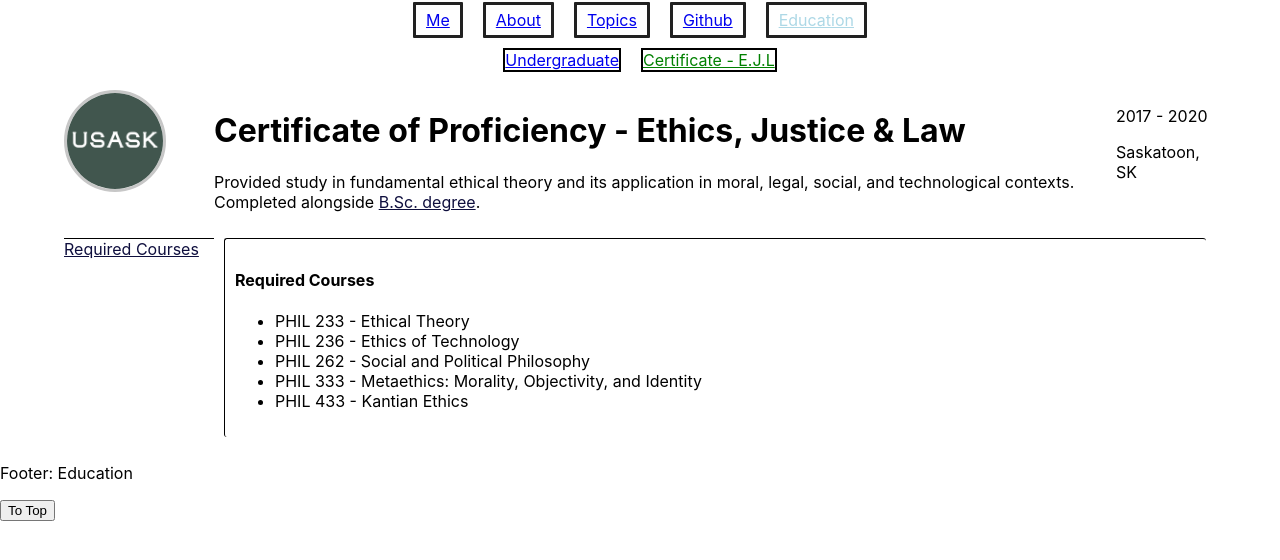
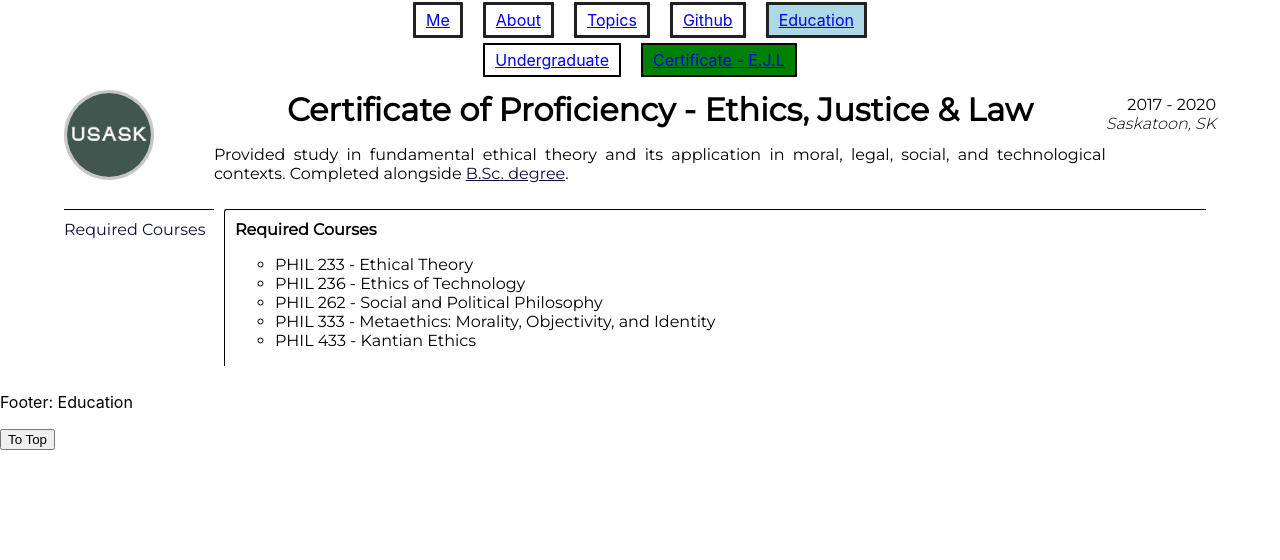
Before and after one commit to bradendubois/personal-website-v3, a React (Create React App) app: page /education/certificate in a window 1280 px wide. Shown: the top 560 px of the page. Built offline with nearby package versions, Linux system fonts and the light colour scheme.

Commit message:
Added Experience placeholder, styling to Education

```diff
--- a/package.json
+++ b/package.json
@@ -16,7 +16,8 @@
     "react-router": "^5.2.0",
     "react-router-dom": "^5.2.0",
     "react-scripts": "3.4.3",
-    "redux": "^4.0.5"
+    "redux": "^4.0.5",
+    "require-context": "^1.1.0"
   },
   "scripts": {
     "start": "react-scripts start",
--- a/src/components/Education/Undergraduate/index.jsx
+++ b/src/components/Education/Undergraduate/index.jsx
@@ -42,9 +42,6 @@ const Undergraduate = () => {
                 <p>Saskatoon, SK</p>
             </div>
 
-
-            {/* Summary */}
-
             {/* Courses Taken */}
             <div className={"itemSide undergraduateCoursesSide"} >
                 <NavLink
@@ -87,6 +84,32 @@ const Undergraduate = () => {
             </div>
 
             {/* Experience */}
+            <div className={"itemSide undergraduateExperienceSide"}>
+                <NavLink
+                    to={location =>
+                        location.pathname === `${match.url}/experience` ?
+                            `${match.url}` : `${match.url}/experience`
+                    }
+                    activeClassName={"activeItemSide"}
+                >Experience</NavLink>
+            </div>
+            <div className={"itemContent undergraduateExperienceContent"}>
+
+                {/* Research Assistant */}
+                <div className={"nestedItem"}>
+                    <h3>Student Research Assistant</h3>
+                    <h4>Spring 2020 - Present</h4>
+                    <p>Working with Professor Eric Neufeld. TODO</p>
+                </div>
+
+                {/* TA / Marking Work */}
+                <div className={"nestedItem"}>
+                    <h3>Student Teaching Assistant / Marker</h3>
+                    <h4>Fall 2020</h4>
+                    <p>TODO</p>
+                </div>
+
+            </div>
 
             {/* Achievements */}
             <div className={"itemSide undergraduateAchievementsSide"} >
@@ -101,15 +124,20 @@ const Undergraduate = () => {
             <div className={"itemContent undergraduateAchievementsContent"}>
 
                 {/* CS USRA */}
-                <div>
+                <div className={"nestedItem"}>
                     <h3>Computer Science USRA</h3>
                     <h4>Summer 2020</h4>
                     <p>Recipient of a Department of Computer Science Undergraduate Student Research Assistant
-                        award. Working with Professor Eric Neufeld for the summer of 2020.</p>
+                        award. Research conducted under the supervision of <a
+                            href={"https://www.cs.usask.ca/faculty/eric/"}
+                            target={"_blank"}
+                            rel={"noopener noreferrer"}
+                        >Dr. Eric Neufeld</a> for the Spring/Summer of 2020.</p>
                 </div>
 
+
                 {/* Competitive Programming */}
-                <div>
+                <div className={"nestedItem"}>
                     <h3>Competitive Programming</h3>
                     <h4>Fall 2019</h4>
                     <p>Winning team of the Advanced category for the Local Qualifier in the ACM
@@ -119,10 +147,14 @@ const Undergraduate = () => {
                 </div>
 
                 {/* Unix Bootcamps */}
-                <div>
+                <div className={"nestedItem"}>
                     <h3>Unix Bootcamp Presentations</h3>
                     <h4>Fall 2019</h4>
-                    <p>Co-prepared and delivered intermediate-level presentations for the CSSS's Unix Bootcamp.</p>
+                    <p>Co-prepared and delivered intermediate-level presentations for the <a
+                        href={"http://csss.usask.ca/"}
+                        target={"_blank"}
+                        rel={"noopener noreferrer"}
+                    >CSSS</a>'s Unix Bootcamp.</p>
                 </div>
             </div>
 
@@ -137,32 +169,45 @@ const Undergraduate = () => {
                 >Groups & Societies</NavLink>
             </div>
             <div className={"itemContent undergraduateGroupsContent"}>
-                <div>
+                <div  className={"nestedItem group"}>
                     <h3>Arts and Science Students' Union</h3>
-                    <h4>Technical Manager</h4>
-                    <h4>2017 - Present</h4>
+
+                    <div className={"roleDetails"}>
+                        <h4 className={"role"}>Technical Manager</h4>
+                        <h4 className={"time"}>2017 - Present</h4>
+                    </div>
+
                     <ul>
-                        <li>Responsible for maintaining the ASSU website (assu.usask.ca).</li>
+                        <li>Responsible for maintaining the ASSU website (<a target={"_blank"} rel={"noopener noreferrer"} href={"https://assu.usask.ca/"}>assu.usask.ca</a>).</li>
                         <li>General technical support.</li>
                     </ul>
                 </div>
 
-                <div>
+                <div className={"nestedItem group"}>
                     <h3>Cyber Security Team</h3>
-                    <h4>Member</h4>
-                    <h4>2019 - Present</h4>
+
+                    <div className={"roleDetails"}>
+                        <h4 className={"role"}>Member</h4>
+                        <h4 className={"time"}>2019 - Present</h4>
+                    </div>
                 </div>
 
-                <div>
+                <div  className={"nestedItem group"}>
                     <h3>Computer Science Students' Society</h3>
-                    <h4>Member</h4>
-                    <h4>2017 - Present</h4>
+
+                    <div className={"roleDetails"}>
+                        <h4 className={"role"}>Member</h4>
+                        <h4 className={"time"}>2017 - Present</h4>
+                    </div>
                 </div>
 
-                <div>
+                <div  className={"nestedItem group"}>
                     <h3>Competitive Programming Club</h3>
-                    <h4>Member</h4>
-                    <h4>2019 - Present</h4>
+
+                    <div className={"roleDetails"}>
+                        <h4 className={"role"}>Member</h4>
+                        <h4 className={"time"}>2019 - Present</h4>
+                    </div>
                 </div>
             </div>
 
--- a/src/components/Education/Undergraduate/index.scss
+++ b/src/components/Education/Undergraduate/index.scss
@@ -3,6 +3,7 @@
   grid-template-areas:
     "logo header undergraduateDetail"
     "undergraduateCoursesSide undergraduateCoursesContent undergraduateCoursesContent"
+    "undergraduateExperienceSide undergraduateExperienceContent undergraduateExperienceContent"
     "undergraduateAchievementsSide undergraduateAchievementsContent undergraduateAchievementsContent"
     "undergraduateGroupsSide undergraduateGroupsContent undergraduateGroupsContent";
 
@@ -13,6 +14,9 @@
   .undergraduateCoursesSide { grid-area: undergraduateCoursesSide; }
   .undergraduateCoursesContent { grid-area: undergraduateCoursesContent; }
 
+  .undergraduateExperienceSide { grid-area: undergraduateExperienceSide; }
+  .undergraduateExperienceContent { grid-area: undergraduateExperienceContent; }
+
   .undergraduateAchievementsSide { grid-area: undergraduateAchievementsSide; }
   .undergraduateAchievementsContent { grid-area: undergraduateAchievementsContent; }
 
--- a/src/components/Education/index.scss
+++ b/src/components/Education/index.scss
@@ -6,18 +6,18 @@
     width: max-content;
 
     .educationProgram {
-
       margin: 10px;
       border: 2px solid black;
-
+      border-radius: 1px;
+      padding: 5px 10px;
     }
 
     .activeEducationProgram.undergraduate {
-      color: lightgreen;
+      background-color: lightgreen;
     }
 
     .activeEducationProgram.certificate {
-      color: green;
+      background-color: green;
     }
 
   }
@@ -27,13 +27,14 @@
 
 .educationEntry {
 
+  font-family: "Montserrat", sans-serif;
+
   width: 90%;
   margin: auto;
 
-
   display: grid;
 
-  grid-template-columns: 150px auto 100px;
+  grid-template-columns: 150px 1fr auto;
 
   a {
 
@@ -46,7 +47,9 @@
 
     img {
 
-      height: 96px;
+      vertical-align: middle;
+
+      height: 84px;
       border: 3px solid #c7c7c7;
       border-radius: 50%;
     }
@@ -54,26 +57,172 @@
 
   .header {
 
+    text-align: center;
+
+    h1, h2 {
+      margin: 0;
+      padding: 0;
+    }
+
+    h1 {
+      font-size: 24pt;
+    }
+
+    h2 {
+      font-size: 22pt;
+    }
+
+    p {
+      text-align: justify;
+    }
+  }
+
+  .programDetail {
+
+    padding-top: 5px;
+
+    p {
+      padding: 0;
+      width: max-content;
+      margin: 0 0 0 auto;
+    }
+
+    p:nth-child(1) {
+      font-size: 12pt;
+      font-weight: 400;
+    }
+
+    p:nth-child(2) {
+      font-style: italic;
+      font-weight: 300;
+    }
   }
 
   .itemSide {
 
     margin: 10px 0 0 0;
+    padding-top: 10px;
 
     border-top: 1px solid black;
 
     a {
       margin: 5px auto auto 0;
+      text-decoration: none;
+      font-weight: 500;
+
+      transition: 0.2s;
+
+      &:active, &:focus {
+        color: #109ae7;
+      }
     }
   }
 
   .itemContent {
 
     margin: 10px;
-    padding: 10px;
+    padding: 10px 0 0 10px;
 
     border-top: 1px solid black;
     border-left: 1px solid black;
-    border-radius: 3px;
+    border-top-left-radius: 3px;
+
+    li {
+      list-style-type: circle;
+    }
+
+    h4 {
+      margin: 0;
+      padding: 0;
+    }
+
+    a {
+
+      text-decoration: underline;
+      text-decoration-color: #2154aa;
+
+      color: black;
+
+      &:hover {
+        color: cornflowerblue;
+      }
+
+      &:active, &:focus {
+        color: #156189;
+      }
+    }
+
+    .nestedItem {
+
+      border-bottom: 1px solid grey;
+      border-right: 1px solid grey;
+      border-bottom-right-radius: 3px;
+
+      margin-bottom: 10px;
+
+      padding-right: 10px;
+      padding-bottom: 10px;
+
+      h3 {
+        margin: 0;
+        float: left;
+        font-weight: 600;
+      }
+
+      h4 {
+        margin: 0;
+        float: right;
+        clear: right;
+        font-weight: 300;
+
+        &:last-of-type {
+          font-style: italic;
+        }
+      }
+
+      p {
+        padding: 5px 0;
+
+      }
+
+      p, ul {
+        clear: both;
+      }
+    }
+
+    div:last-of-type {
+      margin-bottom: 0;
+    }
+
+    .group {
+
+      padding-bottom: 15px;
+
+      h3 {
+        clear: both;
+      }
+
+      ul {
+        margin: 10px 0;
+      }
+
+      .roleDetails {
+
+        clear: both;
+
+        display: flex;
+        flex-direction: row;
+
+        .role {
+          text-align: left;
+          clear: left;
+        }
+
+        .time {
+          margin-left: auto;
+          clear: right;
+        }
+      }
+    }
   }
 }
--- a/src/components/NavBar/index.jsx
+++ b/src/components/NavBar/index.jsx
@@ -15,7 +15,7 @@ const NavBar = ({ view }) => {
                     key={i}
                     to={page.path}
                     activeClassName={"active"}
-                    className={"link"}
+                    className={`link ${page.display}`}
                 >{page.display}</NavLink>
             )}
             </div>
--- a/src/components/NavBar/index.scss
+++ b/src/components/NavBar/index.scss
@@ -15,7 +15,11 @@ nav {
     padding: 5px 10px;
   }
 
+  .Me.active {
+    display: none;
+  }
+
   .active {
-    color: lightblue;
+    background-color: lightblue;
   }
 }
--- a/src/components/Projects/GithubProjects/index.jsx
+++ b/src/components/Projects/GithubProjects/index.jsx
@@ -9,7 +9,7 @@ import {
     Redirect
 } from "react-router-dom";
 
-import { InlineMath, BlockMath } from 'react-katex';
+import { InlineMath } from 'react-katex';
 
 import "./index.scss"
 
```
